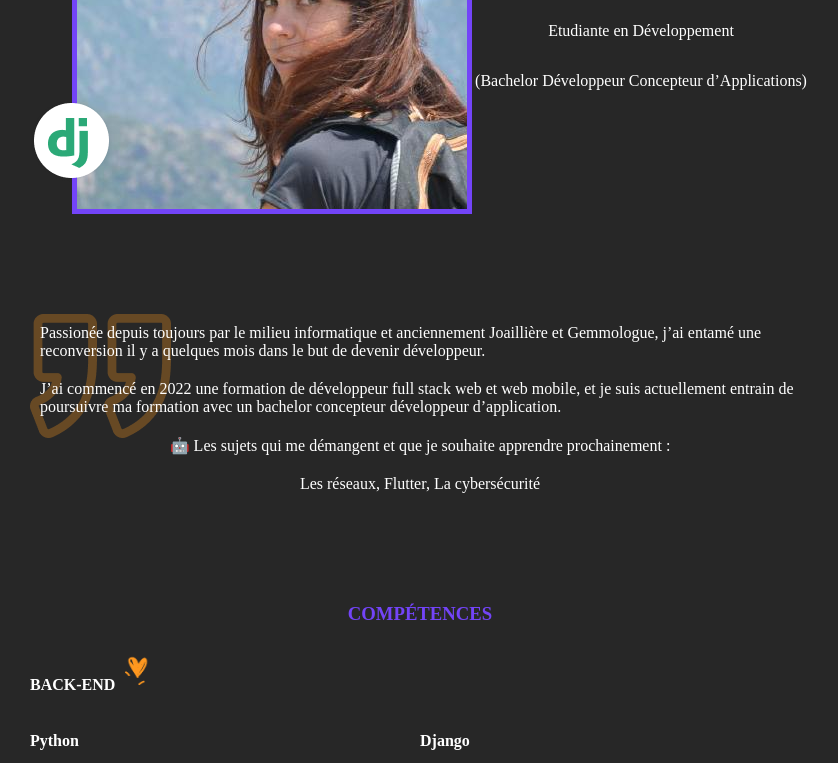
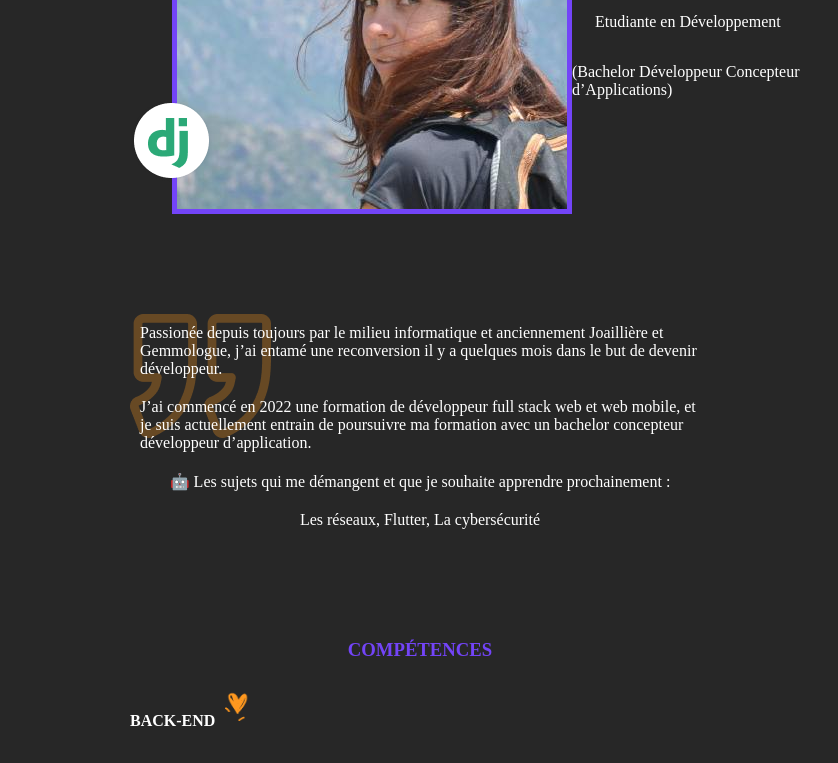
Before and after one commit to Manouzze/portfolio, a website: page index.html in a window 1280 px wide. Shown: the part 398-1161 px from the top of the page, without its empty margins (220-1058 px from the left). Drawn offline with Linux system fonts and the light colour scheme.

Commit message:
replace files into right folder

```diff
--- a/src/style.scss
+++ b/style.scss
@@ -16,7 +16,7 @@ body{
   background-color: #272727;
   color:white;
   font-family: Montserrat;
-  margin: 30px 250px
+  margin: 30px 350px
 }
 
 header{
```
Also changed, not shown: index.html (renamed from src/index.html), static/icons/git.png (renamed from src/static/icons/git.png), static/icons/heart.png (renamed from src/static/icons/heart.png), static/icons/line.png (renamed from src/static/icons/line.png), static/icons/linkedin.png (renamed from src/static/icons/linkedin.png), static/icons/quot.png (renamed from src/static/icons/quot.png), static/images/cards_ecommerce.png (renamed from src/static/images/cards_ecommerce.png), static/images/profile.png (renamed from src/static/images/profile.png), style.css, 2 other files.
